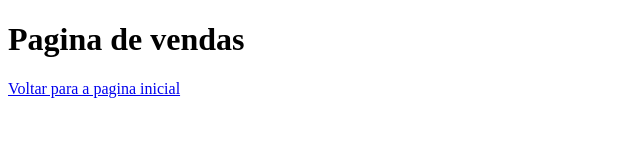
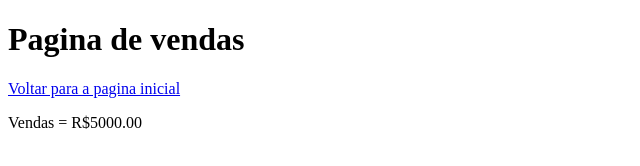
Before and after one commit to irivaz2017/VendaTeste, a plain HTML site: page vendas.html in a window 1280 px wide. Shown: the whole page, without its empty margins (0-640 px from the left). Drawn offline with Linux system fonts and the light colour scheme.

Commit message:
Acrescentado valor das vendas

```diff
--- a/vendas.html
+++ b/vendas.html
@@ -9,5 +9,8 @@
 <body>
     <h1>Pagina de vendas</h1>
     <a href="index.html">Voltar para a pagina inicial</a>
+    <p>
+        Vendas = R$5000.00
+    </p>
 </body>
 </html>
```
